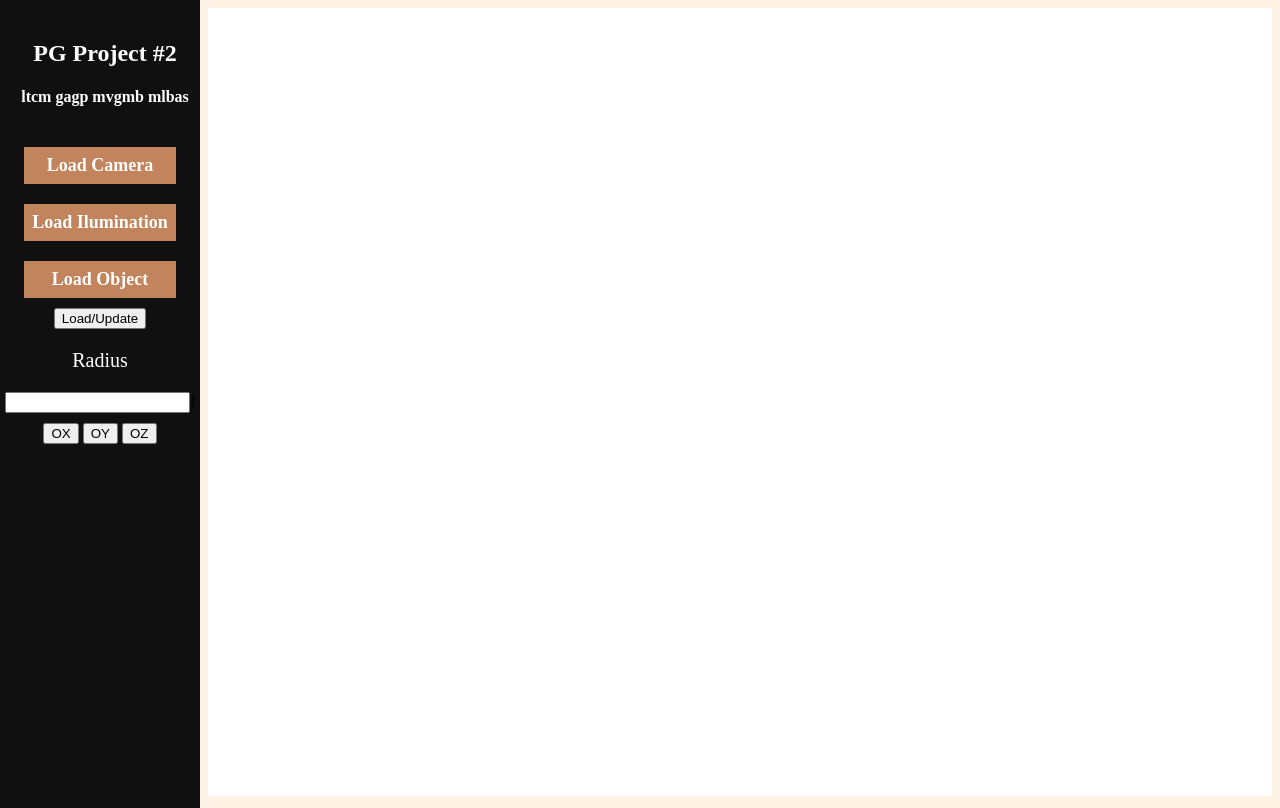
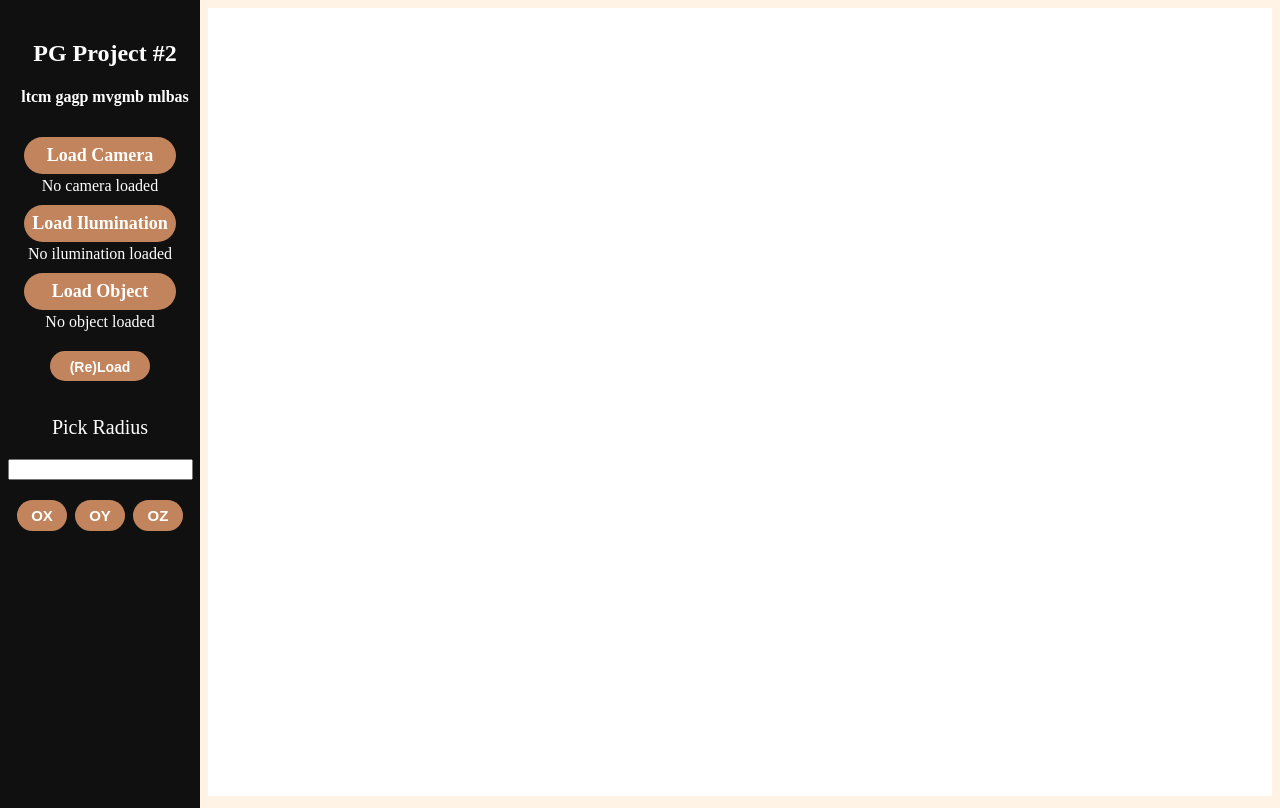
Before and after one commit to mvgmb/3D_Rotation, a plain HTML site: page index.html in a window 1280 px wide. Drawn offline with Linux system fonts and the light colour scheme.

Commit message:
Add files via upload

```diff
--- a/index.html
+++ b/index.html
@@ -2,7 +2,7 @@
 <html>
 <head>
 	<link rel="stylesheet" type="text/css" href="style.css">
-	<title>Projeto PG - Rotação em 3 Eixos</title>
+	<title>PG Project - 3 Axis Rotation</title>
 </head>
 <body>
 
@@ -12,21 +12,27 @@
 
 		<input type="file" id="cameraFile" class="inputfile" />
 		<label for="cameraFile">Load Camera</label>
+		<br>
+		<label id="cameraFileLabel" class="name">No camera loaded</label>
 
 		<input type="file" id="lightFile" class="inputfile" />
 		<label for="lightFile">Load Ilumination</label>
+				<br>
+		<label id="lightFileLabel" class="name">No ilumination loaded</label>
 
 		<input type="file" id="objectFile" class="inputfile" />
 		<label for="objectFile">Load Object</label>
+		<br>
+		<label id="objectFileLabel" class="name">No object loaded</label>
+		<br>
+		<button id="read" class="load">(Re)Load</button>
 
-		<button id="read" >Load/Update</button>
+		<p style="color:white; font-size: 20px; margin-top:20px;">Pick Radius</p>
+		<input type="text" id="Radius">
 
-		<p style="color:white; font-size: 20px; margin-top:20px;">Radius</p>
-		<input type="text" id="Radius">]
-
-		<button id="ox">OX</button>
-		<button id="oy">OY</button>
-		<button id="oz">OZ</button>
+		<button id="ox" class="o">OX</button>
+		<button id="oy" class="o">OY</button>
+		<button id="oz" class="o">OZ</button>
 	</div>
 	<div class="main">
 
--- a/style.css
+++ b/style.css
@@ -23,7 +23,7 @@ h2,h4 {
 }
 
 .inputfile + label {
-	border-radius: 0%;
+	border-radius: 20px;
 	width: 70%;
     font-size: 18px;
     font-weight: 700;
@@ -31,18 +31,52 @@ h2,h4 {
     background-color: #c2845d;
     display: inline-block;
     padding: 8px 6px 8px 6px;
-    margin-top: 20px;
+    margin-top: 10px;
+    margin-bottom: 3px;
 }
 
 .inputfile:focus + label,
 .inputfile + label:hover {
     background-color: #5d8ac2;
 }
-
-button {
-	margin-top: 10px;
+.name {
+	color: white;
 }
 
+.load	 {
+	border:none;
+	border-radius: 20px;
+	width: 50%;
+    font-size: 14px;
+    font-weight: 700;
+    color: white;
+    background-color: #c2845d;
+    display: inline-block;
+    padding: 8px 9px 6px 9px;
+    margin-top: 20px;
+    margin-bottom: 15px;
+}
+.load:hover {
+	background-color: #5d8ac2;
+}
+
+.o {
+	border:none;
+	border-radius: 20px;
+	width: 25%;
+    font-size: 15px;
+    font-weight: 700;
+    color: white;
+    background-color: #c2845d;
+    display: inline-block;
+    padding: 7px 5px 7px 5px;
+    margin-top: 20px;
+    margin-left: 2px;
+    margin-right: 2px;
+}
+.o:hover {
+	background-color: #5d8ac2;
+}
 
 .main {
 	margin-left: 200px;
```
